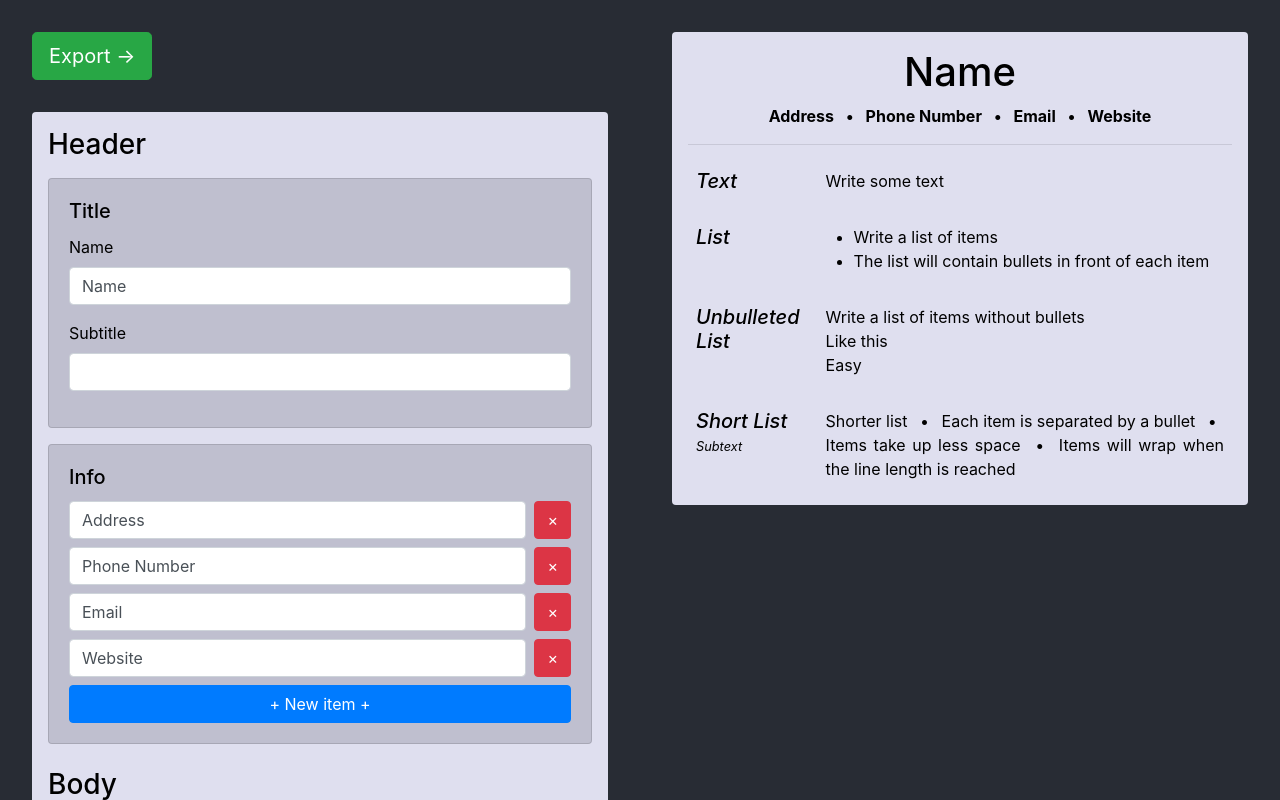
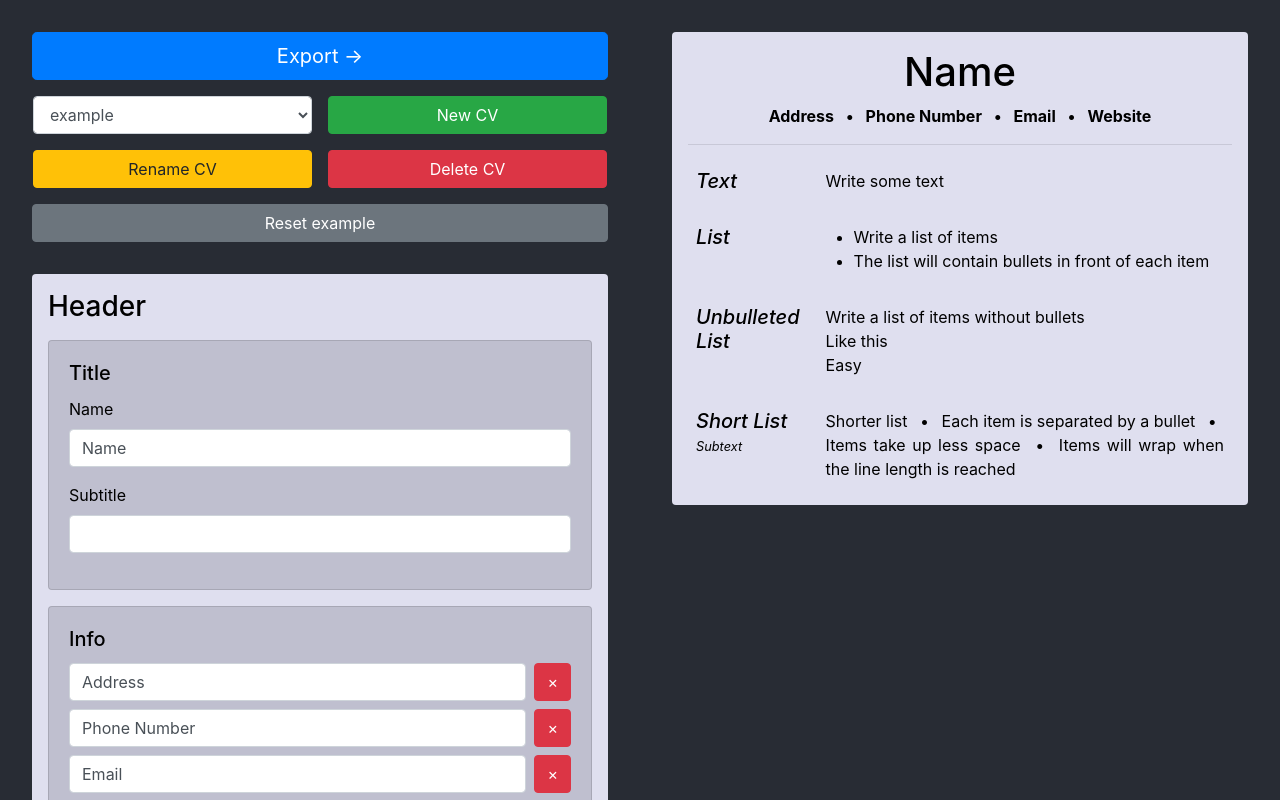
Before and after one commit to WKHAllen/BuildMyCV, a React (Create React App) app: page / in a window 1280 px wide. Built offline with nearby package versions, Linux system fonts and the light colour scheme.

Commit message:
Add app control panel

```diff
--- a/src/components/App.tsx
+++ b/src/components/App.tsx
@@ -12,6 +12,7 @@ export interface AppProps {
 }
 
 export interface AppState {
+	cvOptions: string[];
 	openCV: string;
 	cvData: CVProps;
 }
@@ -44,11 +45,13 @@ export default class App extends React.Component<AppProps, AppState> {
 		super(props);
 
 		this.state = {
+			cvOptions: [],
 			openCV: 'example',
-			cvData: props.example
+			cvData: this.duplicate(props.example)
 		};
 
 		this.onUpdate = this.onUpdate.bind(this);
+		this.resetExample = this.resetExample.bind(this);
 	}
 
 	componentDidMount() {
@@ -56,10 +59,12 @@ export default class App extends React.Component<AppProps, AppState> {
 			cvedit.setCV('example', { cv: this.props.example });
 		}
 
+		const cvOptions = cvedit.getCVNames();
 		const openCV = cvedit.getOpen();
 		this.setState({
+			cvOptions: cvOptions,
 			openCV: openCV || 'example',
-			cvData: (cvedit.getCV(openCV || 'example') as cvedit.CVStructure).cv
+			cvData: this.duplicate((cvedit.getCV(openCV || 'example') as cvedit.CVStructure).cv)
 		});
 	}
 
@@ -70,7 +75,10 @@ export default class App extends React.Component<AppProps, AppState> {
 					<Route exact path="/">
 						<div className="App">
 							<div className="App-Left">
-								<AppControl />
+								<AppControl
+									cvOptions={this.state.cvOptions}
+									openCV={this.state.openCV}
+									resetExample={this.resetExample} />
 								<Editor
 									cv={this.state.cvData}
 									onUpdate={this.onUpdate} />
@@ -129,4 +137,16 @@ export default class App extends React.Component<AppProps, AppState> {
 
 		cvedit.setCV(this.state.openCV, { cv: newCVData });
 	}
+
+	private resetExample(): void {
+		cvedit.setCV('example', { cv: this.props.example });
+		this.setState({
+			openCV: 'example',
+			cvData: this.duplicate(this.props.example)
+		});
+	}
+
+	private duplicate(object: any): any {
+		return JSON.parse(JSON.stringify(object));
+	}
 }
--- a/src/components/AppControl.tsx
+++ b/src/components/AppControl.tsx
@@ -1,21 +1,76 @@
 import React from 'react';
 import { Link } from 'react-router-dom';
 import '../css/AppControl.css';
+import ControlledSelect from './ControlledSelect';
 
 export interface AppControlProps {
-
+	cvOptions: string[];
+	openCV: string;
+	resetExample: () => void;
 }
 
 export default class AppControl extends React.Component<AppControlProps> {
 	render() {
 		return (
 			<div className="AppControl">
-				<Link
-					to="/export"
-					target="_blank"
-					className="btn btn-success btn-lg"
-				>Export &rarr;</Link>
+				<div className="ExportButton">
+					<Link
+						to="/export"
+						target="_blank"
+						className="btn btn-primary btn-lg btn-block"
+					>Export &rarr;</Link>
+				</div>
+				<div className="AppControl-Row row">
+					<div className="col-6">
+						<ControlledSelect
+							className="form-control"
+							id="cv-select"
+							options={this.arrayToMap(this.props.cvOptions)}
+							value={this.props.openCV} />
+					</div>
+					<div className="col-6">
+						<button
+							type="button"
+							className="btn btn-success btn-block">
+								New CV
+						</button>
+					</div>
+				</div>
+				<div className="AppControl-Row row">
+					<div className="col-6">
+						<button
+							type="button"
+							className="btn btn-warning btn-block">
+								Rename CV
+						</button>
+					</div>
+					<div className="col-6">
+						<button
+							type="button"
+							className="btn btn-danger btn-block">
+								Delete CV
+						</button>
+					</div>
+				</div>
+				<div className="row">
+					<div className="col-12">
+						<button
+							type="button"
+							className="btn btn-secondary btn-block"
+							onClick={() => this.props.resetExample()}>
+								Reset example
+						</button>
+					</div>
+				</div>
 			</div>
 		);
 	}
+
+	private arrayToMap(arr: any[]): any {
+		let arrayMap: any = {};
+		for (const value of arr) {
+			arrayMap[value] = value;
+		}
+		return arrayMap;
+	}
 }
--- a/src/css/AppControl.css
+++ b/src/css/AppControl.css
@@ -1,3 +1,21 @@
 .AppControl {
 	margin-bottom: 32px;
 }
+
+.ExportButton {
+	margin-bottom: 16px;
+}
+
+.AppControl-Row {
+	margin-bottom: 16px;
+}
+
+.AppControl-Row div:first-child {
+	padding-left: 16px;
+	padding-right: 8px;
+}
+
+.AppControl-Row div:last-child {
+	padding-left: 8px;
+	padding-right: 16px;
+}
```
